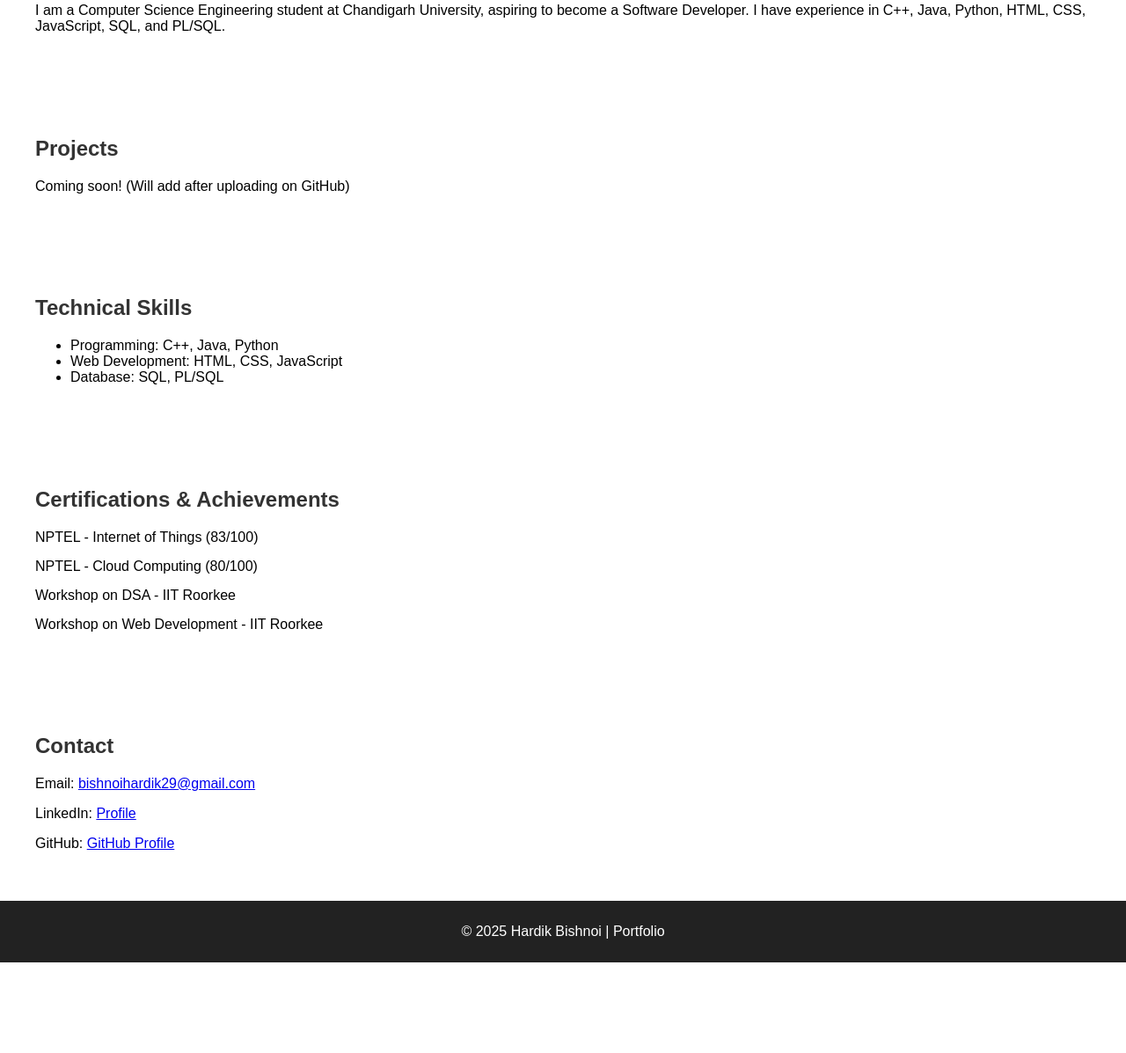
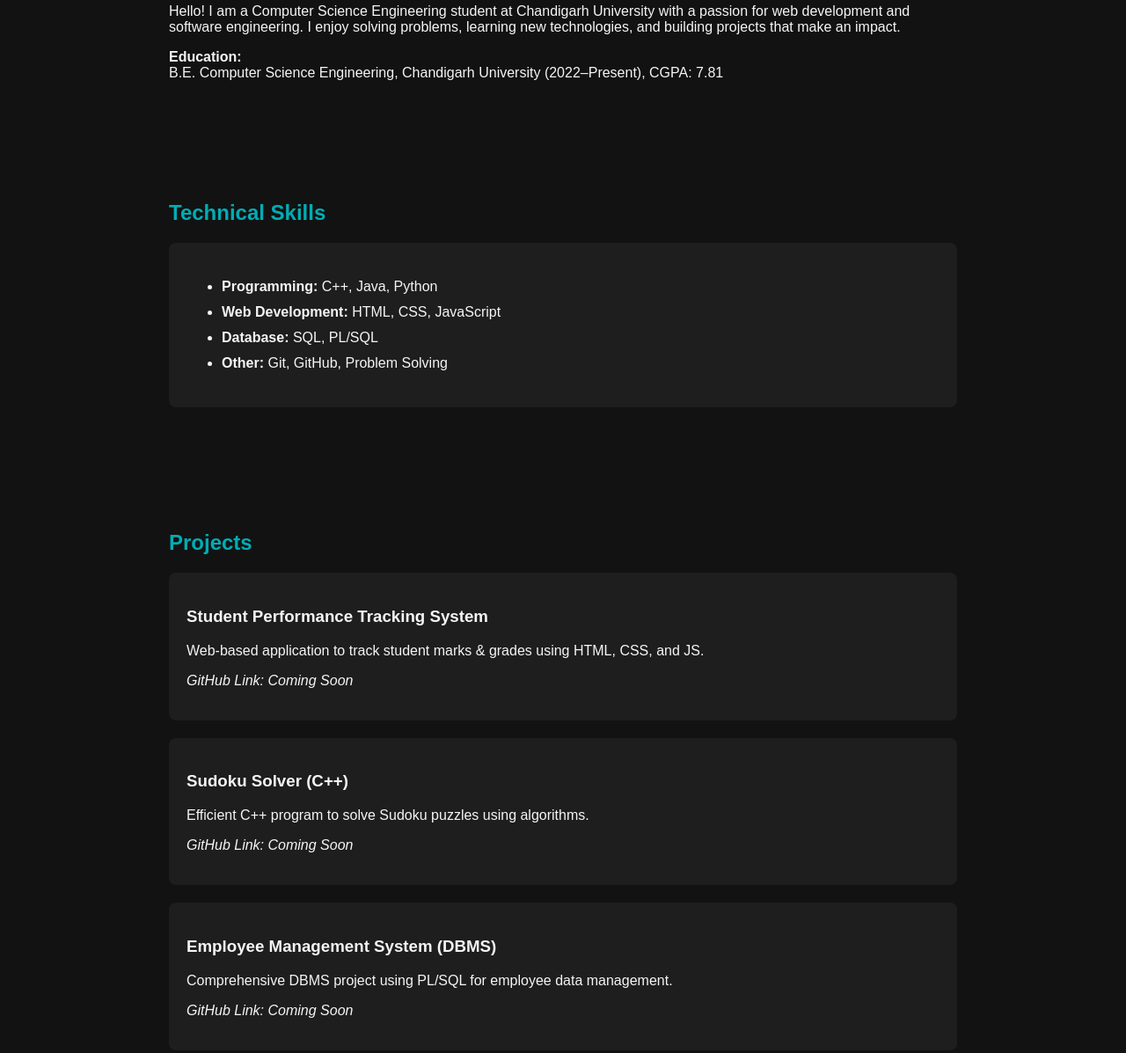
Before and after one commit to bishnoi29hardik/portfolio, a plain HTML site: page index.html in a window 1280 px wide. Shown: the part 277-1474 px from the top of the page at 88% size. Before the commit the page ends 1371 px from the top, so only its background shows below. Drawn offline with Linux system fonts and the light colour scheme.

Commit message:
Update index.html

```diff
--- a/index.html
+++ b/index.html
@@ -5,63 +5,103 @@
   <meta name="viewport" content="width=device-width, initial-scale=1.0">
   <title>Hardik Bishnoi | Portfolio</title>
   <style>
-    body { font-family: Arial, sans-serif; margin: 0; padding: 0; }
-    header { background: #222; color: white; padding: 20px; text-align: center; }
-    nav a { margin: 0 15px; color: white; text-decoration: none; }
-    section { padding: 40px; }
-    h2 { color: #333; }
-    .project, .certification { margin-bottom: 15px; }
-    footer { background: #222; color: white; text-align: center; padding: 10px; }
+    body { margin:0; font-family:Arial, sans-serif; background:#121212; color:#f5f5f5; }
+    header { background:#1f1f1f; padding:20px; text-align:center; }
+    header h1 { margin:0; font-size:2.5rem; color:#00adb5; }
+    header p { font-size:1.2rem; color:#ccc; }
+    nav a { margin:0 15px; text-decoration:none; color:#eee; font-weight:bold; }
+    nav a:hover { color:#00adb5; }
+    section { padding:50px 15%; }
+    h2 { color:#00adb5; margin-bottom:20px; }
+    ul { line-height:1.8; }
+    .card { background:#1e1e1e; padding:20px; border-radius:8px; margin-bottom:20px; }
+    footer { background:#1f1f1f; padding:15px; text-align:center; color:#777; }
+    a { color:#00adb5; }
+    a:hover { color:#fff; }
   </style>
 </head>
 <body>
 
+  <!-- HEADER -->
   <header>
     <h1>Hardik Bishnoi</h1>
     <p>Aspiring Software Developer | B.E. CSE @ Chandigarh University</p>
     <nav>
       <a href="#about">About</a>
+      <a href="#skills">Skills</a>
       <a href="#projects">Projects</a>
-      <a href="#skills">Skills</a>
       <a href="#certifications">Certifications</a>
       <a href="#contact">Contact</a>
     </nav>
   </header>
 
+  <!-- ABOUT -->
   <section id="about">
     <h2>About Me</h2>
-    <p>I am a Computer Science Engineering student at Chandigarh University, aspiring to become a Software Developer. I have experience in C++, Java, Python, HTML, CSS, JavaScript, SQL, and PL/SQL.</p>
+    <p>Hello! I am a Computer Science Engineering student at Chandigarh University with a passion for web development and software engineering.
+    I enjoy solving problems, learning new technologies, and building projects that make an impact.</p>
+    <p><b>Education:</b><br>
+       B.E. Computer Science Engineering, Chandigarh University (2022–Present), CGPA: 7.81
+    </p>
   </section>
 
+  <!-- SKILLS -->
+  <section id="skills">
+    <h2>Technical Skills</h2>
+    <div class="card">
+      <ul>
+        <li><b>Programming:</b> C++, Java, Python</li>
+        <li><b>Web Development:</b> HTML, CSS, JavaScript</li>
+        <li><b>Database:</b> SQL, PL/SQL</li>
+        <li><b>Other:</b> Git, GitHub, Problem Solving</li>
+      </ul>
+    </div>
+  </section>
+
+  <!-- PROJECTS -->
   <section id="projects">
     <h2>Projects</h2>
-    <p>Coming soon! (Will add after uploading on GitHub)</p>
+    <div class="card">
+      <h3>Student Performance Tracking System</h3>
+      <p>Web-based application to track student marks & grades using HTML, CSS, and JS.</p>
+      <p><i>GitHub Link: Coming Soon</i></p>
+    </div>
+    <div class="card">
+      <h3>Sudoku Solver (C++)</h3>
+      <p>Efficient C++ program to solve Sudoku puzzles using algorithms.</p>
+      <p><i>GitHub Link: Coming Soon</i></p>
+    </div>
+    <div class="card">
+      <h3>Employee Management System (DBMS)</h3>
+      <p>Comprehensive DBMS project using PL/SQL for employee data management.</p>
+      <p><i>GitHub Link: Coming Soon</i></p>
+    </div>
   </section>
 
-  <section id="skills">
-    <h2>Technical Skills</h2>
-    <ul>
-      <li>Programming: C++, Java, Python</li>
-      <li>Web Development: HTML, CSS, JavaScript</li>
-      <li>Database: SQL, PL/SQL</li>
-    </ul>
+  <!-- CERTIFICATIONS -->
+  <section id="certifications">
+    <h2>Certifications & Achievements</h2>
+    <div class="card">
+      <ul>
+        <li>NPTEL - Internet of Things (83/100)</li>
+        <li>NPTEL - Cloud Computing (80/100)</li>
+        <li>NPTEL - Foundation of Cloud IoT Edge ML (75/100)</li>
+        <li>DSA Workshop - IIT Roorkee</li>
+        <li>Web Development Workshop - IIT Roorkee</li>
+        <li>Design Thinking & Innovation - LinkedIn</li>
+      </ul>
+    </div>
   </section>
 
-  <section id="certifications">
-    <h2>Certifications & Achievements</h2>
-    <div class="certification">NPTEL - Internet of Things (83/100)</div>
-    <div class="certification">NPTEL - Cloud Computing (80/100)</div>
-    <div class="certification">Workshop on DSA - IIT Roorkee</div>
-    <div class="certification">Workshop on Web Development - IIT Roorkee</div>
-  </section>
-
+  <!-- CONTACT -->
   <section id="contact">
     <h2>Contact</h2>
     <p>Email: <a href="mailto:bishnoihardik29@gmail.com">bishnoihardik29@gmail.com</a></p>
-    <p>LinkedIn: <a href="https://www.linkedin.com/in/hardik-bishnoi-6b954b262/" target="_blank">Profile</a></p>
-    <p>GitHub: <a href="https://github.com/yourusername" target="_blank">GitHub Profile</a></p>
+    <p>LinkedIn: <a href="https://www.linkedin.com/in/hardik-bishnoi-6b954b262/" target="_blank">linkedin.com/in/hardik-bishnoi</a></p>
+    <p>GitHub: <a href="https://github.com/bishnoi29hardik" target="_blank">github.com/bishnoi29hardik</a></p>
   </section>
 
+  <!-- FOOTER -->
   <footer>
     <p>© 2025 Hardik Bishnoi | Portfolio</p>
   </footer>
```
